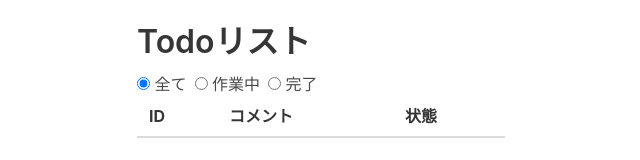
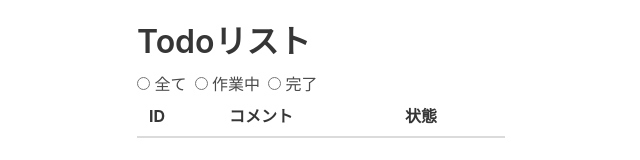
Before and after one commit to haruka919/vue-kadai03, a Vue app: page / in a window 1280 px wide. Shown: the top 160 px of the page, without its empty margins (319-959 px from the left). Built offline with nearby package versions, Linux system fonts and the light colour scheme.

Commit message:
表示変更をする箇所をコンポーネント化

```diff
--- a/src/App.vue
+++ b/src/App.vue
@@ -4,20 +4,7 @@
       <div class="columns">
         <div class="column is-4 is-offset-4">
           <h1 class="mb-3 title">Todoリスト</h1>
-          <div class="control">
-            <label class="radio">
-              <input type="radio" name="status" checked value="all">
-              全て
-            </label>
-            <label class="radio">
-              <input type="radio" name="status" value="working">
-              作業中
-            </label>
-            <label class="radio">
-              <input type="radio" name="status" value="completed">
-              完了
-            </label>
-          </div>
+          <TodoController />
           <table class="table is-fullwidth">
             <thead>
               <tr>
@@ -39,11 +26,13 @@
 <script>
 import TodoInput from './components/TodoInput.vue'
 import TodoList from './components/TodoList.vue'
+import TodoController from './components/TodoController.vue'
 export default {
   name: 'App',
   components: {
     TodoInput,
-    TodoList
+    TodoList,
+    TodoController
   }
 }
 </script>
--- /dev/null
+++ b/src/components/TodoController.vue
@@ -0,0 +1,22 @@
+<template>
+  <div class="control">
+    <label class="radio">
+      <input type="radio" name="visibility" value="all">
+      全て
+    </label>
+    <label class="radio">
+      <input type="radio" name="visibility" value="working">
+      作業中
+    </label>
+    <label class="radio">
+      <input type="radio" name="visibility" value="completed">
+      完了
+    </label>
+  </div>
+</template>
+
+<script>
+export default {
+  name: 'TodoController'
+}
+</script>
```
